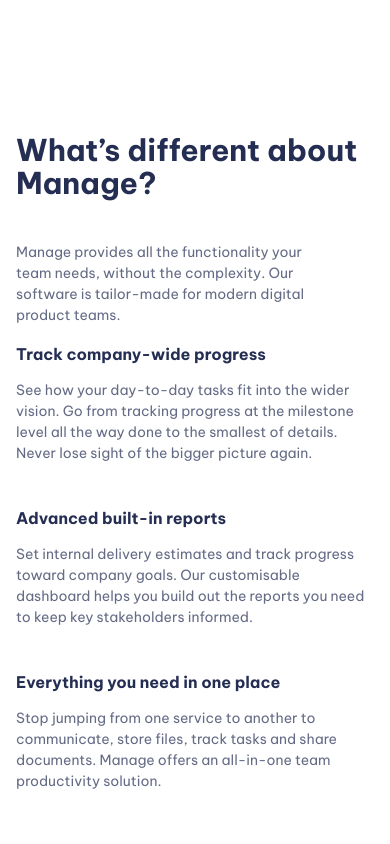
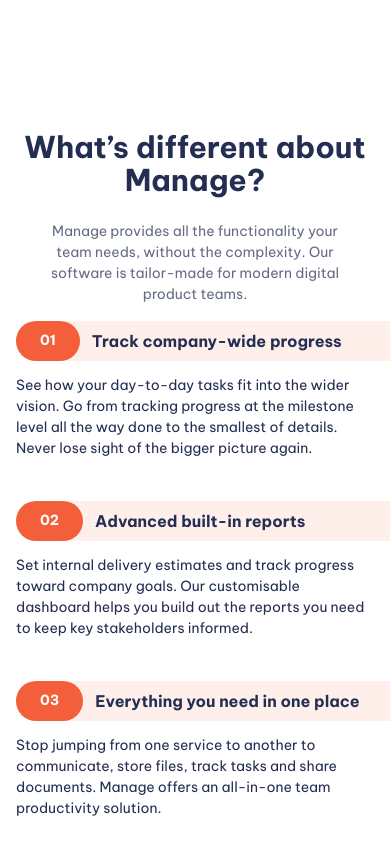
Before and after one commit to kimamovic21/fem-manage-landing-page-kp-yt-2022, a website built with Vite: page index.html in a window 390 px wide. Shown: the part 840-1684 px from the top of the page. Built offline with nearby package versions, Linux system fonts and the light colour scheme.

Commit message:
izmjene
Video br.8

```diff
--- a/index.html
+++ b/index.html
@@ -16,11 +16,7 @@
   <header class="primary-header">
     <div class="container">
       <div class="nav-wrapper">
-        <a href="#">
-          <svg class="logo" width="146" height="24">
-            <use xlink:href="images/logo.svg#logo"></use>
-          </svg>
-        </a>
+        <a href="#"><img src="images/logo.svg" alt="Manage"></a>
         <button class="mobile-nav-toggle" aria-controls="primary-navigation" aria-expanded="false">
           <img class="icon-hamburger" src="images/icon-hamburger.svg" alt="" aria-hidden="true">
           <img class="icon-close" src="images/icon-close.svg" alt="" aria-hidden="true">
@@ -62,7 +58,7 @@
     <section class="padding-block-900">
       <div class="container">
         <div class="even-columns">
-          <div class="flow">
+          <div class="flow text-center-sm-only margi" style="--flow-spacer: 1.5rem">
             <h2 class="fs-secondary-heading fw-bold">What’s different about Manage?</h2>
             <p>Manage provides all the functionality your team needs, without the complexity. Our software is
               tailor-made for modern
@@ -72,8 +68,9 @@
             <ul class="numbered-items | flow" role="list">
               <li>
                 <div class="flow" style="--flow-spacer: 1em">
-                  <h3 class="fs-600 fw-bold">Track company-wide progress</h3>
-                  <p data-width="wide">See how your day-to-day tasks fit into the wider vision. Go from tracking
+                  <h3 class="numbered-items__title | fs-600 fw-bold">Track company-wide progress</h3>
+                  <p class="numbered-items__body" data-width="wide">See how your day-to-day tasks fit into the wider
+                    vision. Go from tracking
                     progress at the milestone
                     level all the way
                     done to the smallest of details. Never lose sight of the bigger picture again.</p>
@@ -81,8 +78,9 @@
               </li>
               <li>
                 <div class="flow" style="--flow-spacer: 1em">
-                  <h3 class="fs-600 fw-bold">Advanced built-in reports</h3>
-                  <p data-width="wide">Set internal delivery estimates and track progress toward company goals. Our
+                  <h3 class="numbered-items__title | fs-600 fw-bold">Advanced built-in reports</h3>
+                  <p class="numbered-items__body" data-width="wide">Set internal delivery estimates and track progress
+                    toward company goals. Our
                     customisable dashboard
                     helps you build out
                     the reports you need to keep key stakeholders informed.</p>
@@ -91,8 +89,9 @@
               </li>
               <li>
                 <div class="flow" style="--flow-spacer: 1em">
-                  <h3 class="fs-600 fw-bold">Everything you need in one place</h3>
-                  <p data-width="wide">Stop jumping from one service to another to communicate, store files, track tasks
+                  <h3 class="numbered-items__title | fs-600 fw-bold">Everything you need in one place</h3>
+                  <p class="numbered-items__body" data-width="wide">Stop jumping from one service to another to
+                    communicate, store files, track tasks
                     and share
                     documents. Manage offers an
                     all-in-one team productivity solution.</p>
--- a/style.css
+++ b/style.css
@@ -354,15 +354,6 @@
   fill: var(--clr-accent-400);
 }
 
-@media (min-width: 50em) {
-  .social-list {
-    gap: var(--size-300);
-  }
-  .social-icon {
-    width: var(--size-500);
-  }
-}
-
 /* cta */
 
 .cta {
@@ -389,6 +380,74 @@
   opacity: 0.1;
 }
 
+/* numbered items */
+
+.numbered-items {
+  counter-reset: count;
+  width: fit-content;
+  margin-inline: auto;
+}
+
+.numbered-items li {
+  counter-increment: count;
+}
+
+.numbered-items div {
+  display: grid;
+  position: relative;
+  align-items: center;
+  column-gap: var(--size-300);
+  grid-template-columns: min-content 1fr;
+}
+
+.numbered-items__title {
+  grid-row: 1 / 2;
+  grid-column: 2 / 3;
+  line-height: 1;
+}
+
+.numbered-items__body {
+  grid-column: 1 / -1;
+}
+
+@media (min-width: 30em) {
+  .numbered-items__body {
+    grid-column: 2 / -1;
+  }
+}
+
+.numbered-items div::before,
+.numbered-items div::after {
+  height: 40px;
+}
+
+.numbered-items div::before {
+  content: "0" counter(count);
+  display: flex;
+  align-items: center;
+  color: var(--clr-neutral-100);
+  font-weight: var(--fw-bold);
+  background-color: var(--clr-accent-400);
+  padding: 0 var(--size-500);
+  border-radius: 100vw;
+  grid-row: 1 / 2;
+  grid-column: 1 / 2;
+}
+
+@media (max-width: 30em) {
+  .numbered-items div::after {
+    --bg: var(--clr-accent-100);
+    content: "";
+    display: block;
+    z-index: -1;
+    border-radius: 100vw 0 0 100vw;
+    grid-column: 1 / -1;
+    grid-row: 1 / 2;
+    box-shadow: 5em 0 0 var(--bg);
+    background: var(--bg);
+  }
+}
+
 /* Utility classes */
 
 .visually-hidden {
@@ -405,9 +464,8 @@
 
 .container {
   --max-width: 1110px;
-  --padding: 1rem;
-
-  width: min(var(--max-width), 100% - (var(--padding) * 2));
+  --container-padding: 1rem;
+  width: min(var(--max-width), 100% - (var(--container-padding) * 2));
   margin-inline: auto;
 }
 
@@ -439,6 +497,24 @@
 
 :where(.flow :not(:first-child)) {
   margin-top: var(--flow-spacer, 3em);
+}
+
+.text-center {
+  text-align: center;
+}
+
+.text-center p {
+  margin-inline: auto;
+}
+
+@media (max-width: 50em) {
+  .text-center-sm-only {
+    text-align: center;
+  }
+
+  .text-center-sm-only p {
+    margin-inline: auto;
+  }
 }
 
 .text-primary-400 {
@@ -512,6 +588,10 @@
   padding-block: var(--size-700);
 }
 
+.margin-bottom-700 {
+  margin-block-end: var(--size-700);
+}
+
 .display-sm-none {
   display: none;
 }
```
Also changed, not shown: documentation.md (+9 -0 lines).
